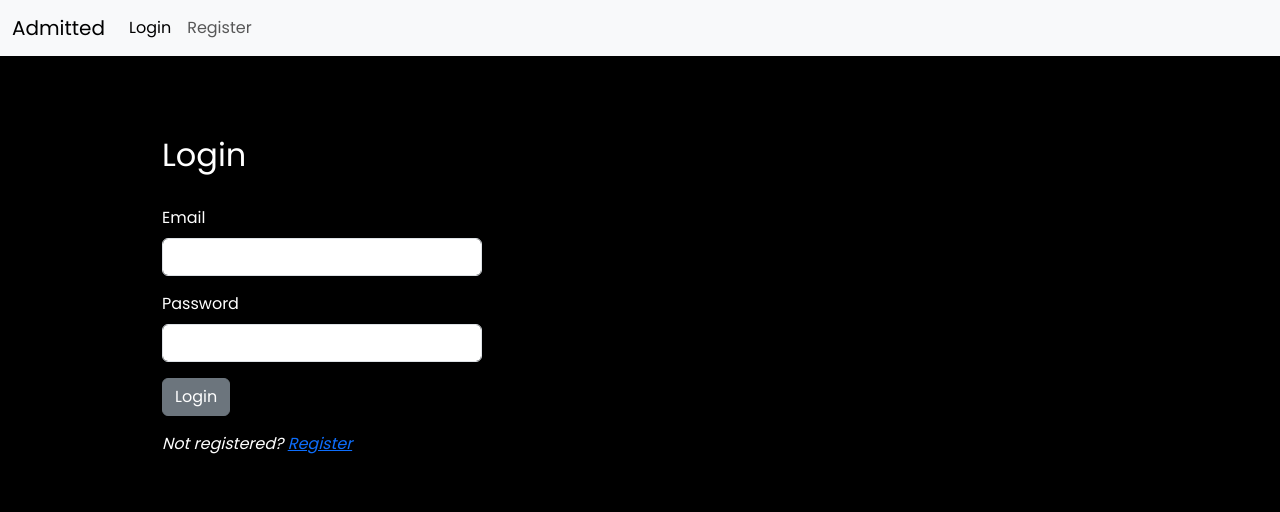
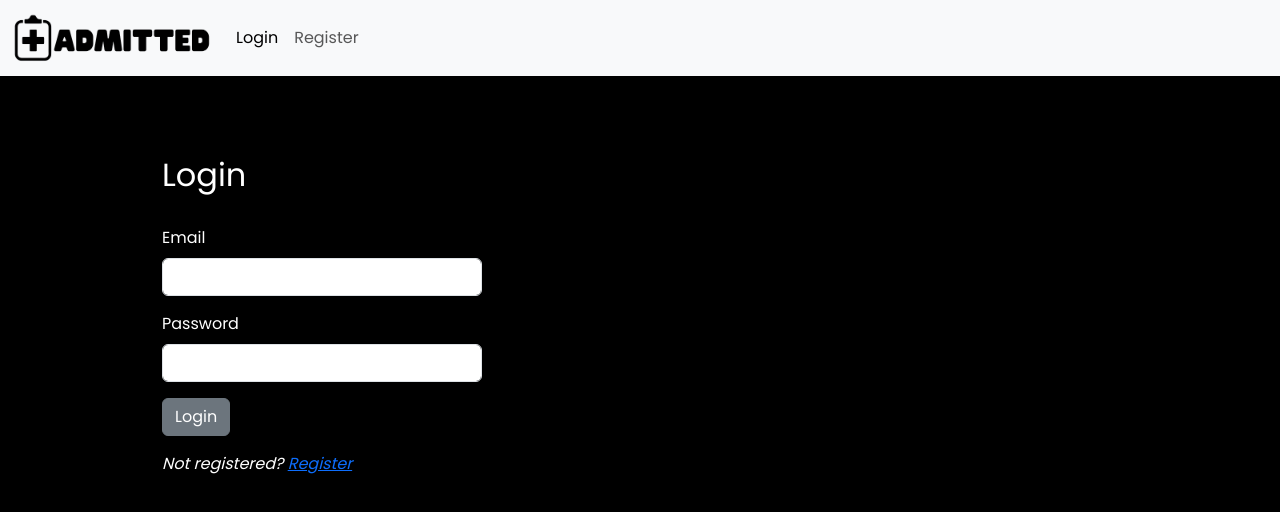
Before and after one commit to guacajoely/Admitted, a React (Create React App) app in the folder Admitted/Client/admitted/: page /login in a window 1280 px wide. Shown: the top 512 px of the page. Built offline with nearby package versions, Linux system fonts and the light colour scheme; a web font is replaced by a local one.

Commit message:
add header image (placeholder)

```diff
--- a/Admitted/Client/admitted/src/Components/Dashboard/Dashboard.css
+++ b/Admitted/Client/admitted/src/Components/Dashboard/Dashboard.css
@@ -5,6 +5,10 @@ body{
     margin: 0;
     padding: 0;
     font-family: 'Poppins';
+}
+
+.header-image{
+    width: 200px;
 }
 
 .admission-button{
--- a/Admitted/Client/admitted/src/Components/Header.js
+++ b/Admitted/Client/admitted/src/Components/Header.js
@@ -11,7 +11,7 @@ export default function Header({ isLoggedIn, setIsLoggedIn }) {
     return (
         <div>
             <Navbar color="light" light expand="md">
-                <NavbarBrand tag={RRNavLink} to="/">Admitted</NavbarBrand>
+                <NavbarBrand tag={RRNavLink} to="/"><img className="header-image" src={require("../Images/header2.png")} alt="header logo" /></NavbarBrand>
                 <NavbarToggler onClick={toggle} />
                 <Collapse isOpen={isOpen} navbar>
                     <Nav className="mr-auto" navbar>
```
Also changed, not shown: Admitted/Client/admitted/src/Images/header.png (added), Admitted/Client/admitted/src/Images/header2.png (added).
